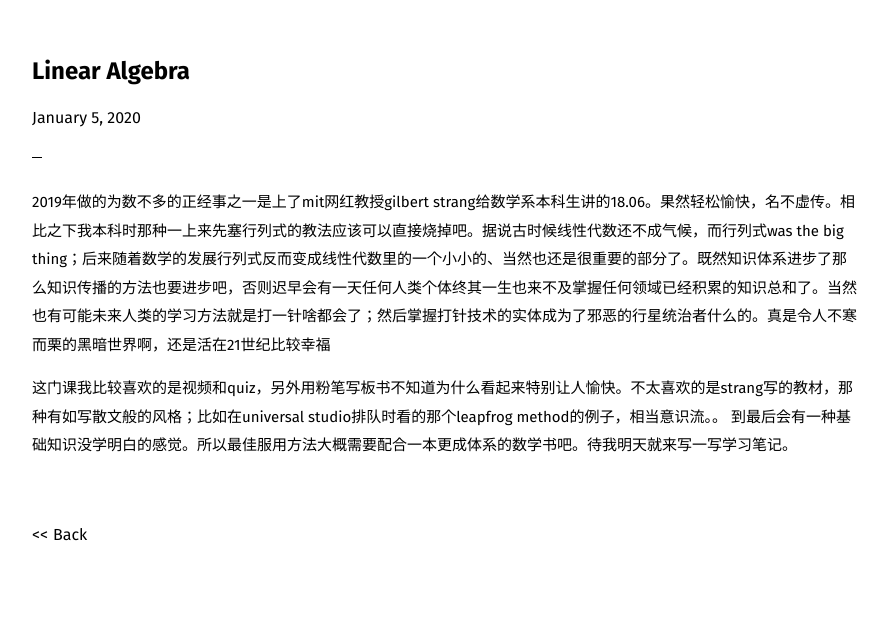
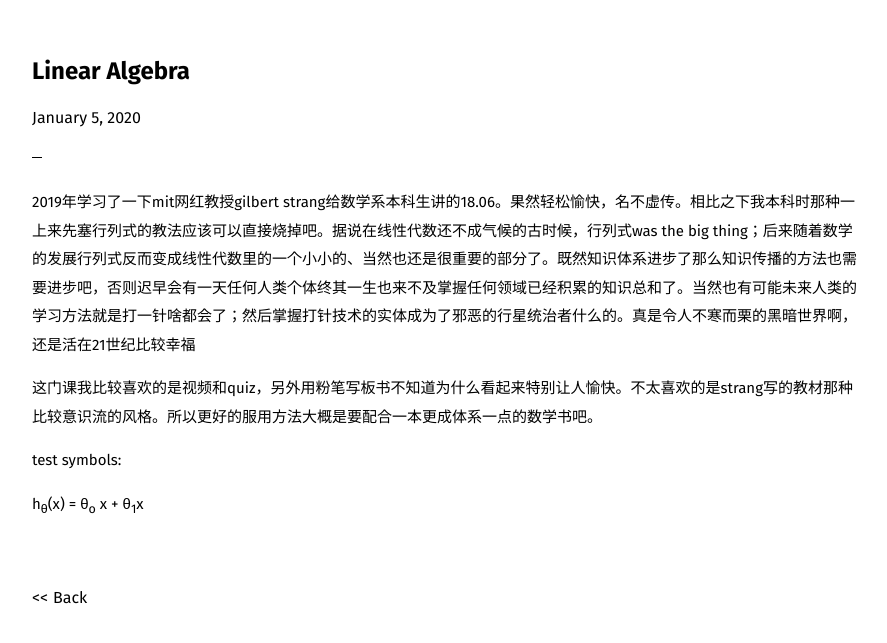
Before and after one commit to pocoapoco/pocoapoco.github.io, a Jekyll site: the page built from _posts/2020-01-05-linear-algebra.md, in a window 1280 px wide. Shown: the top 643 px of the page, without its empty margins (18-905 px from the left). Built offline with Jekyll 4.4.1, drawn with Linux system fonts in a browser that asks for light colours.

Commit message:
test inline symbols

```diff
--- a/_posts/2020-01-05-linear-algebra.md
+++ b/_posts/2020-01-05-linear-algebra.md
@@ -3,6 +3,10 @@ title: Linear Algebra
 date: 2020-01-05 00:45
 ---
 
-2019年做的为数不多的正经事之一是上了mit网红教授gilbert strang给数学系本科生讲的18.06。果然轻松愉快，名不虚传。相比之下我本科时那种一上来先塞行列式的教法应该可以直接烧掉吧。据说古时候线性代数还不成气候，而行列式was the big thing；后来随着数学的发展行列式反而变成线性代数里的一个小小的、当然也还是很重要的部分了。既然知识体系进步了那么知识传播的方法也要进步吧，否则迟早会有一天任何人类个体终其一生也来不及掌握任何领域已经积累的知识总和了。当然也有可能未来人类的学习方法就是打一针啥都会了；然后掌握打针技术的实体成为了邪恶的行星统治者什么的。真是令人不寒而栗的黑暗世界啊，还是活在21世纪比较幸福
+2019年学习了一下mit网红教授gilbert strang给数学系本科生讲的18.06。果然轻松愉快，名不虚传。相比之下我本科时那种一上来先塞行列式的教法应该可以直接烧掉吧。据说在线性代数还不成气候的古时候，行列式was the big thing；后来随着数学的发展行列式反而变成线性代数里的一个小小的、当然也还是很重要的部分了。既然知识体系进步了那么知识传播的方法也需要进步吧，否则迟早会有一天任何人类个体终其一生也来不及掌握任何领域已经积累的知识总和了。当然也有可能未来人类的学习方法就是打一针啥都会了；然后掌握打针技术的实体成为了邪恶的行星统治者什么的。真是令人不寒而栗的黑暗世界啊，还是活在21世纪比较幸福
 
-这门课我比较喜欢的是视频和quiz，另外用粉笔写板书不知道为什么看起来特别让人愉快。不太喜欢的是strang写的教材，那种有如写散文般的风格；比如在universal studio排队时看的那个leapfrog method的例子，相当意识流。。 到最后会有一种基础知识没学明白的感觉。所以最佳服用方法大概需要配合一本更成体系的数学书吧。待我明天就来写一写学习笔记。
+这门课我比较喜欢的是视频和quiz，另外用粉笔写板书不知道为什么看起来特别让人愉快。不太喜欢的是strang写的教材那种比较意识流的风格。所以更好的服用方法大概是要配合一本更成体系一点的数学书吧。
+
+test symbols:
+
+h<sub>&theta;</sub>(x) = &theta;<sub>o</sub> x + &theta;<sub>1</sub>x
```
